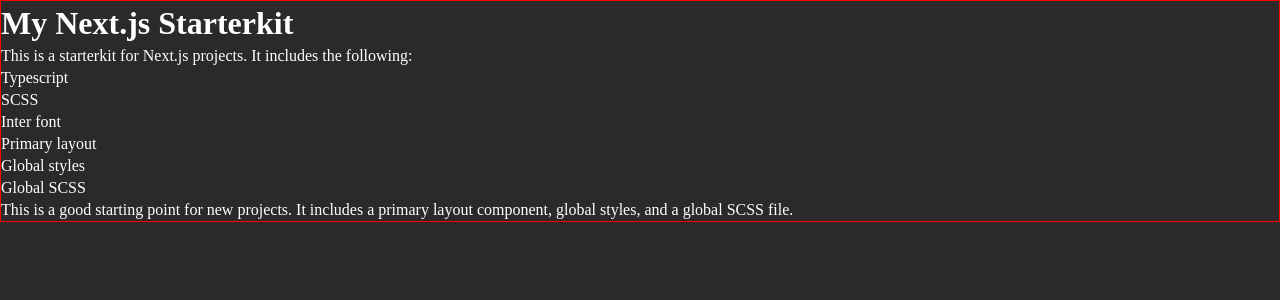
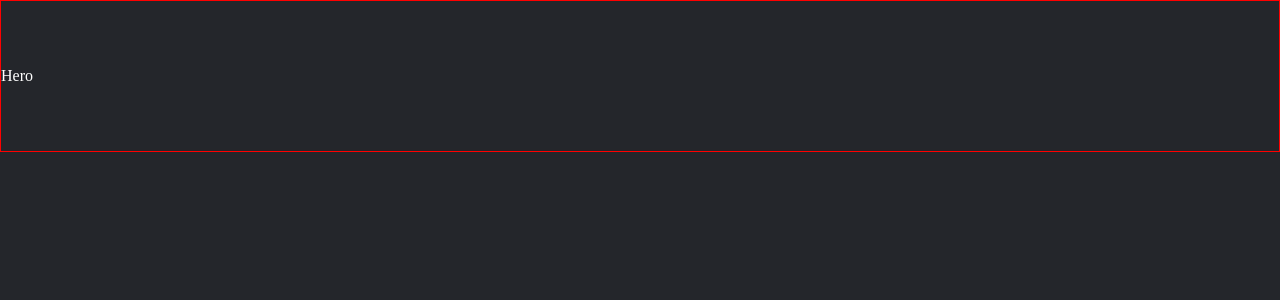
Before and after one commit to Ralph-20/Portfolio, a Next.js app: page / in a window 1280 px wide. Shown: the top 300 px of the page. Built offline with nearby package versions, Linux system fonts and the light colour scheme.

Commit message:
feat: added in data

```diff
--- /dev/null
+++ b/components/elem/Hero/Hero.module.scss
@@ -0,0 +1,5 @@
+@import "./../../../styles/sass-resources/sass-resources.scss";
+
+    .main {
+      border: 1px solid red;
+    }
--- /dev/null
+++ b/components/elem/Hero/Hero.tsx
@@ -0,0 +1,18 @@
+import cn from 'classnames';
+import styles from './Hero.module.scss';
+
+export type HeroProps = {
+  primaryHeading: string;
+  secondaryHeading: string;
+  bg: ImageData;
+};
+
+const Hero = (props: HeroProps): JSX.Element => {
+  return (
+    <div className={cn('spacer-L', styles.main)}>
+      <div>Hero</div>
+    </div>
+  );
+};
+
+export default Hero;
--- /dev/null
+++ b/components/elem/Hero/index.ts
@@ -0,0 +1,4 @@
+import Hero from './Hero';
+
+    export { type HeroProps } from './Hero';
+    export default Hero;
--- a/components/layouts/PrimaryLayout/PrimaryLayout.module.scss
+++ b/components/layouts/PrimaryLayout/PrimaryLayout.module.scss
@@ -1,5 +1,5 @@
 @import './../../../styles/sass-resources/sass-resources.scss';
 
-.main {
-  border: 1px solid red;
-}
+// .main {
+//   border: 1px solid red;
+// }
--- /dev/null
+++ b/data/data.json
@@ -0,0 +1,9 @@
+{
+  "GlobalData": {},
+  "SectionData": {
+    "Hero": {
+      "primHead": "Lucas Ralph",
+      "secHead": "Software Developer, Front End specialist"
+    }
+  }
+}
--- a/pages/index.tsx
+++ b/pages/index.tsx
@@ -1,31 +1,22 @@
+import Hero from '@/components/elem/Hero';
 import Head from 'next/head';
+import data from '../data/data.json';
 
 export default function Home() {
+  const HeroData = data.SectionData.Hero;
+
   return (
     <>
       <Head>
-        <title>Create Next App</title>
-        <meta name="description" content="Generated by create next app" />
+        <title>LucasRal.dev</title>
+        <meta
+          name="description"
+          content="Portfolio of Lucas Ralph, Software developer with professional experience developing at One North International Digital Agency, Fast Enterprises, and other private clients. With 5 years of experience and a Computer Science degree from the University of Minnesota, I've got plenty of education and experience to provide the most digitally distinct, visibly pleasing, and accessible experience."
+        />
         <meta name="viewport" content="width=device-width, initial-scale=1" />
         <link rel="icon" href="/favicon.ico" />
       </Head>
-      {/* make some dummy content for my starterkit */}
-      <div>
-        <h1>My Next.js Starterkit</h1>
-        <p>This is a starterkit for Next.js projects. It includes the following:</p>
-        <ul>
-          <li>Typescript</li>
-          <li>SCSS</li>
-          <li>Inter font</li>
-          <li>Primary layout</li>
-          <li>Global styles</li>
-          <li>Global SCSS</li>
-        </ul>
-        <p>
-          This is a good starting point for new projects. It includes a primary layout component,
-          global styles, and a global SCSS file.
-        </p>
-      </div>
+      <Hero primaryHeading={HeroData.primHead} secondaryHeading={HeroData.secHead} />
     </>
   );
 }
--- a/styles/global/_colors.scss
+++ b/styles/global/_colors.scss
@@ -5,6 +5,16 @@
 $colors__black: #000;
 $colors__hyperlink: #a2177d;
 $colors__dark-grey: #635f5f;
-$colors__red: red;
 $colors__white: #fff;
-$colors__background-dark: #2b2929;
+
+// $colors__background-dark: #2b2929;
+
+// themed
+
+//background
+$colors__grey-strong: #24262b;
+
+$colors__ox-blue: #0b132b;
+$colors__space-blue: #1c2541;
+$colors__pale-blue: #3a506b;
+$colors__neon-blue: #66d8ed;
--- /dev/null
+++ b/styles/global/_container.scss
@@ -0,0 +1,58 @@
+@use 'sass:math';
+@function rem($px-value) {
+  @return math.div($px-value, 16px) * 1rem;
+}
+
+:root {
+  --container__padding-x: 2rem;
+}
+
+.container-6 {
+  margin-left: auto;
+  margin-right: auto;
+  width: 100%;
+  max-width: var(--container__max-width, calc(rem(700px) + var(--container__padding-x) * 2));
+  padding-left: var(--container__padding-x);
+  padding-right: var(--container__padding-x);
+}
+
+.container-7 {
+  margin-left: auto;
+  margin-right: auto;
+  width: 100%;
+  max-width: var(--container__max-width, calc(rem(810px) + var(--container__padding-x) * 2));
+  padding-left: var(--container__padding-x);
+  padding-right: var(--container__padding-x);
+}
+
+.container-8 {
+  margin-left: auto;
+  margin-right: auto;
+  width: 100%;
+  max-width: var(--container__max-width, calc(rem(925px) + var(--container__padding-x) * 2));
+  padding-left: calc(var(--container__padding-x) / 2);
+  padding-right: calc(var(--container__padding-x) / 2);
+  @include respond-to(tablet) {
+    font-size: 4rem;
+    padding-right: var(--container__padding-x);
+    padding-left: var(--container__padding-x);
+  }
+  // @include respond-to(desktop) {
+  //   font-size: 5rem;
+  // }
+}
+
+.container-10 {
+  margin-left: auto;
+  margin-right: auto;
+  width: 100%;
+  max-width: var(--container__max-width, calc((1150px) + var(--container__padding-x) * 2));
+  padding-left: var(--container__padding-x);
+  padding-right: var(--container__padding-x);
+}
+
+.container-12 {
+  width: 100%;
+  padding-left: var(--container__padding-x);
+  padding-right: var(--container__padding-x);
+}
--- a/styles/global/_defaults.scss
+++ b/styles/global/_defaults.scss
@@ -20,7 +20,7 @@
   -moz-osx-font-smoothing: grayscale;
   text-underline-position: under;
   color: var(--colors__black);
-  background-color: #2b2929;
+  background-color: $colors__grey-strong;
 }
 
 main {
--- /dev/null
+++ b/styles/global/_spacer.scss
@@ -0,0 +1,25 @@
+:root {
+  --component-spacing-M: 2.5rem;
+  --component-spacing-L: 4rem;
+  --spacer__default-spacing: var(--component-spacing-M);
+}
+
+.spacer {
+  padding-top: var(--spacer__padding-top, var(--spacer__padding-y, var(--spacer__default-spacing)));
+  padding-bottom: var(
+    --spacer__padding-bottom,
+    var(--spacer__padding-y, var(--spacer__default-spacing))
+  );
+}
+
+.spacer-L {
+  padding-top: var(--spacer__padding-top, var(--spacer__padding-y, var(--spacer__default-spacing)));
+  padding-bottom: var(
+    --spacer__padding-bottom,
+    var(--spacer__padding-y, var(--spacer__default-spacing))
+  );
+
+  @include media('>=tablet-landscape') {
+    --spacer__default-spacing: var(--component-spacing-L);
+  }
+}
--- /dev/null
+++ b/styles/global/_spacing.scss
@@ -0,0 +1,9 @@
+:root {
+  --spacing-x-small: 1rem;
+  --spacing-small: 2rem;
+  --spacing-medium: 4rem;
+  --spacing-large: 6rem;
+  --spacing-x-large: 8rem;
+
+  --component-spacing-normal: var(--spacing-medium);
+}
--- a/styles/global/global.scss
+++ b/styles/global/global.scss
@@ -2,3 +2,6 @@
 @import './../../node_modules/normalize.css/normalize.css';
 @import 'colors';
 @import 'defaults';
+@import 'spacing';
+@import 'container';
+@import 'spacer';
```
